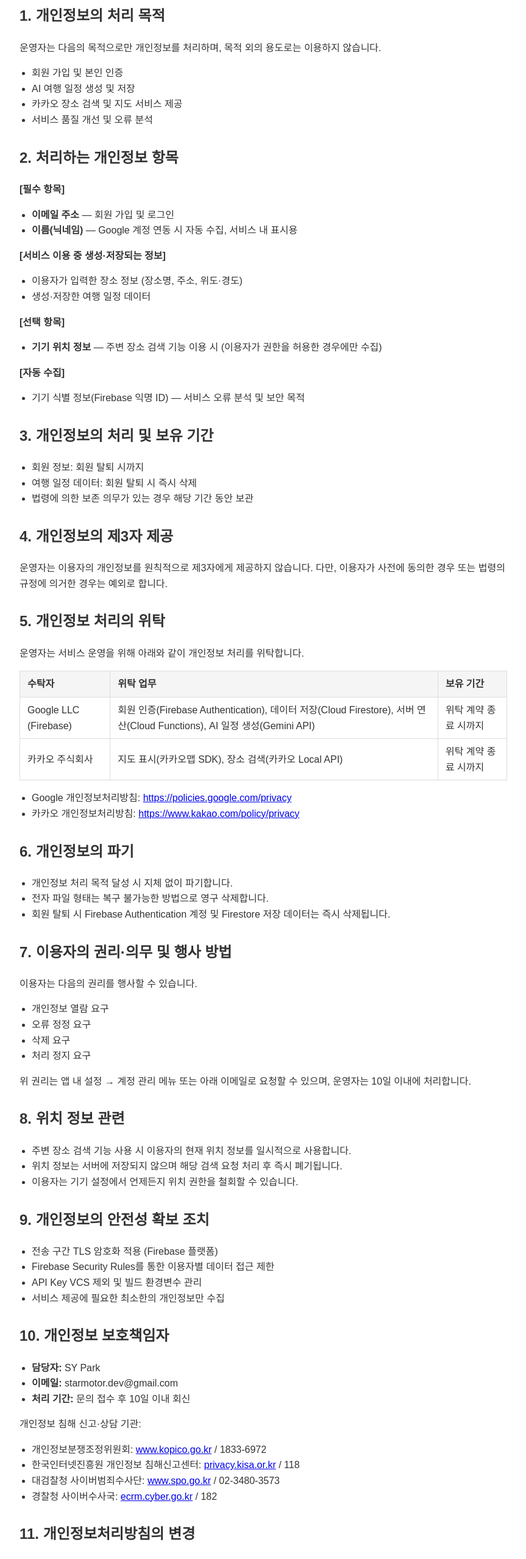
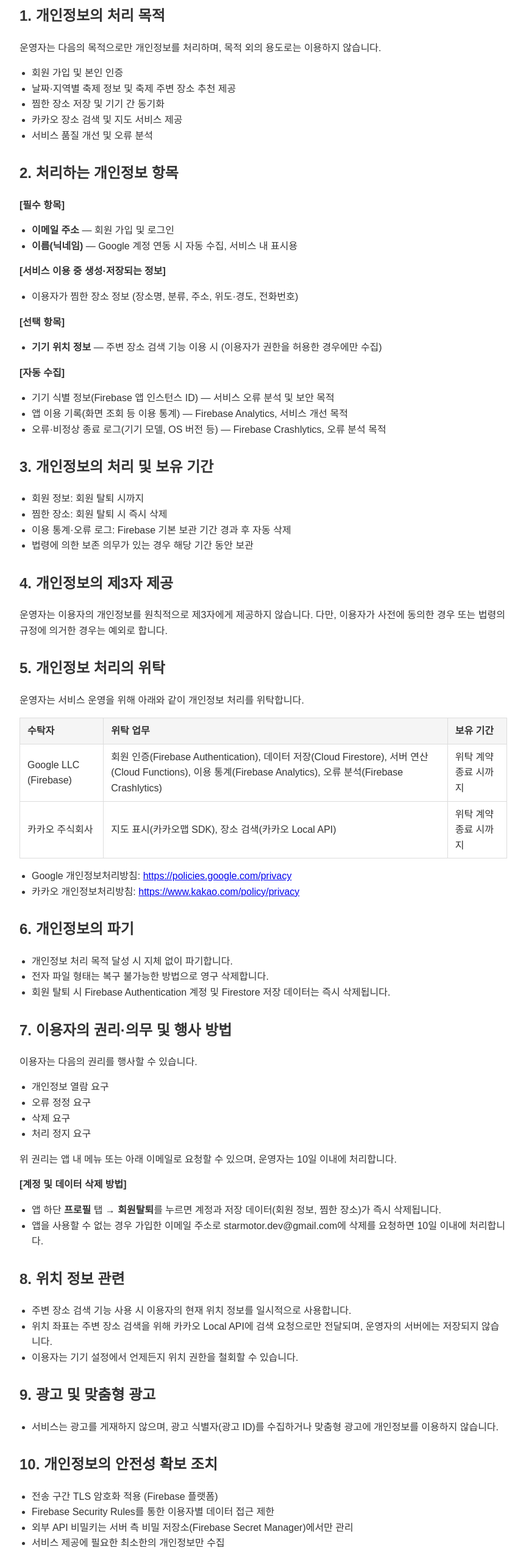
Before and after one commit to starmotordev-design/privacy-policy, a plain HTML site: page balgilnote/privacy.html in a window 1280 px wide. Shown: the part 240-2797 px from the top of the page at 61% size, without its empty margins (208-1071 px from the left). Drawn offline with Linux system fonts and the light colour scheme.

Commit message:
발길노트: 이용약관·개인정보처리방침 개정 (시행 2026-11-22)
- AI 일정 생성·여행 일정 관련 내용 삭제, 축제 정보·주변 추천·찜으로 갱신
- Firebase Analytics/Crashlytics 수집 항목 명시, 광고 미게재·광고 ID 미수집 조항 추가
- 위치 정보 처리(카카오 Local 전달) 및 계정·데이터 삭제 방법 구체화

Co-Authored-By: Claude Opus 5.5 <noreply@anthropic.com>

```diff
--- a/balgilnote/privacy.html
+++ b/balgilnote/privacy.html
@@ -17,7 +17,7 @@
 <body>
 
     <h1>개인정보처리방침</h1>
-    <p><strong>시행일자: 2026년 6월 14일</strong></p>
+    <p><strong>시행일자: 2026년 11월 22일</strong> (이전 버전: 2026년 6월 14일)</p>
 
     <p>SY Park(이하 "운영자")은 개인정보보호법 및 관련 법령에 따라 이용자의 개인정보를 보호하고, 이와 관련한 고충을 신속하게 처리하기 위해 다음과 같이 개인정보처리방침을 수립·공개합니다.</p>
 
@@ -25,7 +25,8 @@
     <p>운영자는 다음의 목적으로만 개인정보를 처리하며, 목적 외의 용도로는 이용하지 않습니다.</p>
     <ul>
         <li>회원 가입 및 본인 인증</li>
-        <li>AI 여행 일정 생성 및 저장</li>
+        <li>날짜·지역별 축제 정보 및 축제 주변 장소 추천 제공</li>
+        <li>찜한 장소 저장 및 기기 간 동기화</li>
         <li>카카오 장소 검색 및 지도 서비스 제공</li>
         <li>서비스 품질 개선 및 오류 분석</li>
     </ul>
@@ -40,8 +41,7 @@
 
     <p><strong>[서비스 이용 중 생성·저장되는 정보]</strong></p>
     <ul>
-        <li>이용자가 입력한 장소 정보 (장소명, 주소, 위도·경도)</li>
-        <li>생성·저장한 여행 일정 데이터</li>
+        <li>이용자가 찜한 장소 정보 (장소명, 분류, 주소, 위도·경도, 전화번호)</li>
     </ul>
 
     <p><strong>[선택 항목]</strong></p>
@@ -51,13 +51,16 @@
 
     <p><strong>[자동 수집]</strong></p>
     <ul>
-        <li>기기 식별 정보(Firebase 익명 ID) — 서비스 오류 분석 및 보안 목적</li>
+        <li>기기 식별 정보(Firebase 앱 인스턴스 ID) — 서비스 오류 분석 및 보안 목적</li>
+        <li>앱 이용 기록(화면 조회 등 이용 통계) — Firebase Analytics, 서비스 개선 목적</li>
+        <li>오류·비정상 종료 로그(기기 모델, OS 버전 등) — Firebase Crashlytics, 오류 분석 목적</li>
     </ul>
 
     <h2>3. 개인정보의 처리 및 보유 기간</h2>
     <ul>
         <li>회원 정보: 회원 탈퇴 시까지</li>
-        <li>여행 일정 데이터: 회원 탈퇴 시 즉시 삭제</li>
+        <li>찜한 장소: 회원 탈퇴 시 즉시 삭제</li>
+        <li>이용 통계·오류 로그: Firebase 기본 보관 기간 경과 후 자동 삭제</li>
         <li>법령에 의한 보존 의무가 있는 경우 해당 기간 동안 보관</li>
     </ul>
 
@@ -70,7 +73,7 @@
         <tr><th>수탁자</th><th>위탁 업무</th><th>보유 기간</th></tr>
         <tr>
             <td>Google LLC (Firebase)</td>
-            <td>회원 인증(Firebase Authentication), 데이터 저장(Cloud Firestore), 서버 연산(Cloud Functions), AI 일정 생성(Gemini API)</td>
+            <td>회원 인증(Firebase Authentication), 데이터 저장(Cloud Firestore), 서버 연산(Cloud Functions), 이용 통계(Firebase Analytics), 오류 분석(Firebase Crashlytics)</td>
             <td>위탁 계약 종료 시까지</td>
         </tr>
         <tr>
@@ -99,24 +102,34 @@
         <li>삭제 요구</li>
         <li>처리 정지 요구</li>
     </ul>
-    <p>위 권리는 앱 내 설정 → 계정 관리 메뉴 또는 아래 이메일로 요청할 수 있으며, 운영자는 10일 이내에 처리합니다.</p>
+    <p>위 권리는 앱 내 메뉴 또는 아래 이메일로 요청할 수 있으며, 운영자는 10일 이내에 처리합니다.</p>
+    <p><strong>[계정 및 데이터 삭제 방법]</strong></p>
+    <ul>
+        <li>앱 하단 <strong>프로필</strong> 탭 → <strong>회원탈퇴</strong>를 누르면 계정과 저장 데이터(회원 정보, 찜한 장소)가 즉시 삭제됩니다.</li>
+        <li>앱을 사용할 수 없는 경우 가입한 이메일 주소로 starmotor.dev@gmail.com에 삭제를 요청하면 10일 이내에 처리합니다.</li>
+    </ul>
 
     <h2>8. 위치 정보 관련</h2>
     <ul>
         <li>주변 장소 검색 기능 사용 시 이용자의 현재 위치 정보를 일시적으로 사용합니다.</li>
-        <li>위치 정보는 서버에 저장되지 않으며 해당 검색 요청 처리 후 즉시 폐기됩니다.</li>
+        <li>위치 좌표는 주변 장소 검색을 위해 카카오 Local API에 검색 요청으로만 전달되며, 운영자의 서버에는 저장되지 않습니다.</li>
         <li>이용자는 기기 설정에서 언제든지 위치 권한을 철회할 수 있습니다.</li>
     </ul>
 
-    <h2>9. 개인정보의 안전성 확보 조치</h2>
+    <h2>9. 광고 및 맞춤형 광고</h2>
+    <ul>
+        <li>서비스는 광고를 게재하지 않으며, 광고 식별자(광고 ID)를 수집하거나 맞춤형 광고에 개인정보를 이용하지 않습니다.</li>
+    </ul>
+
+    <h2>10. 개인정보의 안전성 확보 조치</h2>
     <ul>
         <li>전송 구간 TLS 암호화 적용 (Firebase 플랫폼)</li>
         <li>Firebase Security Rules를 통한 이용자별 데이터 접근 제한</li>
-        <li>API Key VCS 제외 및 빌드 환경변수 관리</li>
+        <li>외부 API 비밀키는 서버 측 비밀 저장소(Firebase Secret Manager)에서만 관리</li>
         <li>서비스 제공에 필요한 최소한의 개인정보만 수집</li>
     </ul>
 
-    <h2>10. 개인정보 보호책임자</h2>
+    <h2>11. 개인정보 보호책임자</h2>
     <ul>
         <li><strong>담당자:</strong> SY Park</li>
         <li><strong>이메일:</strong> starmotor.dev@gmail.com</li>
@@ -131,7 +144,7 @@
         <li>경찰청 사이버수사국: <a href="https://ecrm.cyber.go.kr" target="_blank">ecrm.cyber.go.kr</a> / 182</li>
     </ul>
 
-    <h2>11. 개인정보처리방침의 변경</h2>
+    <h2>12. 개인정보처리방침의 변경</h2>
     <p>본 방침은 시행일로부터 적용되며, 변경 시 앱 내 공지를 통해 7일 전 사전 고지합니다. 수집 항목 추가 등 중요 변경 사항은 30일 전에 고지합니다.</p>
 
 </body>
```
Also changed, not shown: balgilnote/terms.html (+7 -7 lines).
